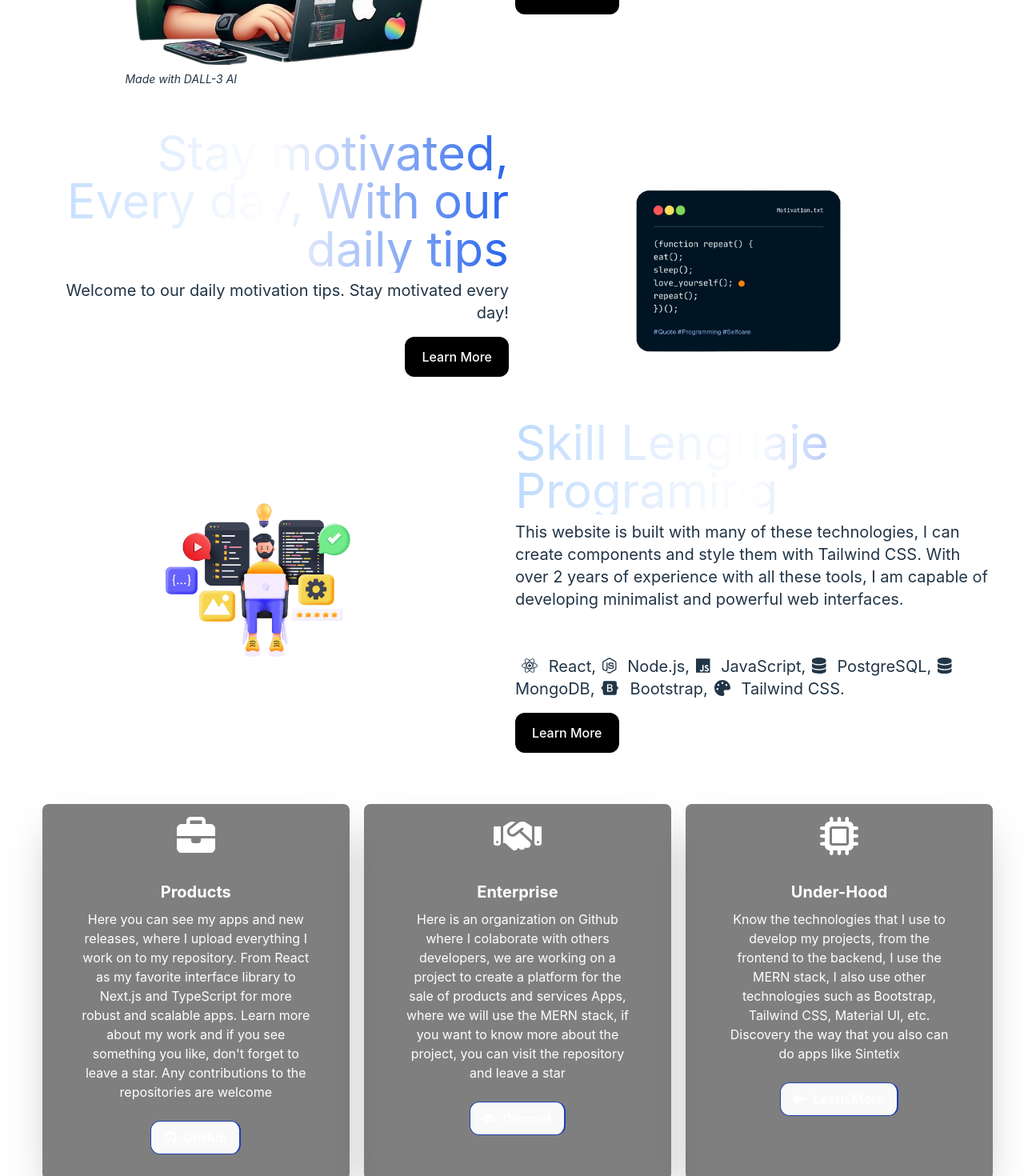
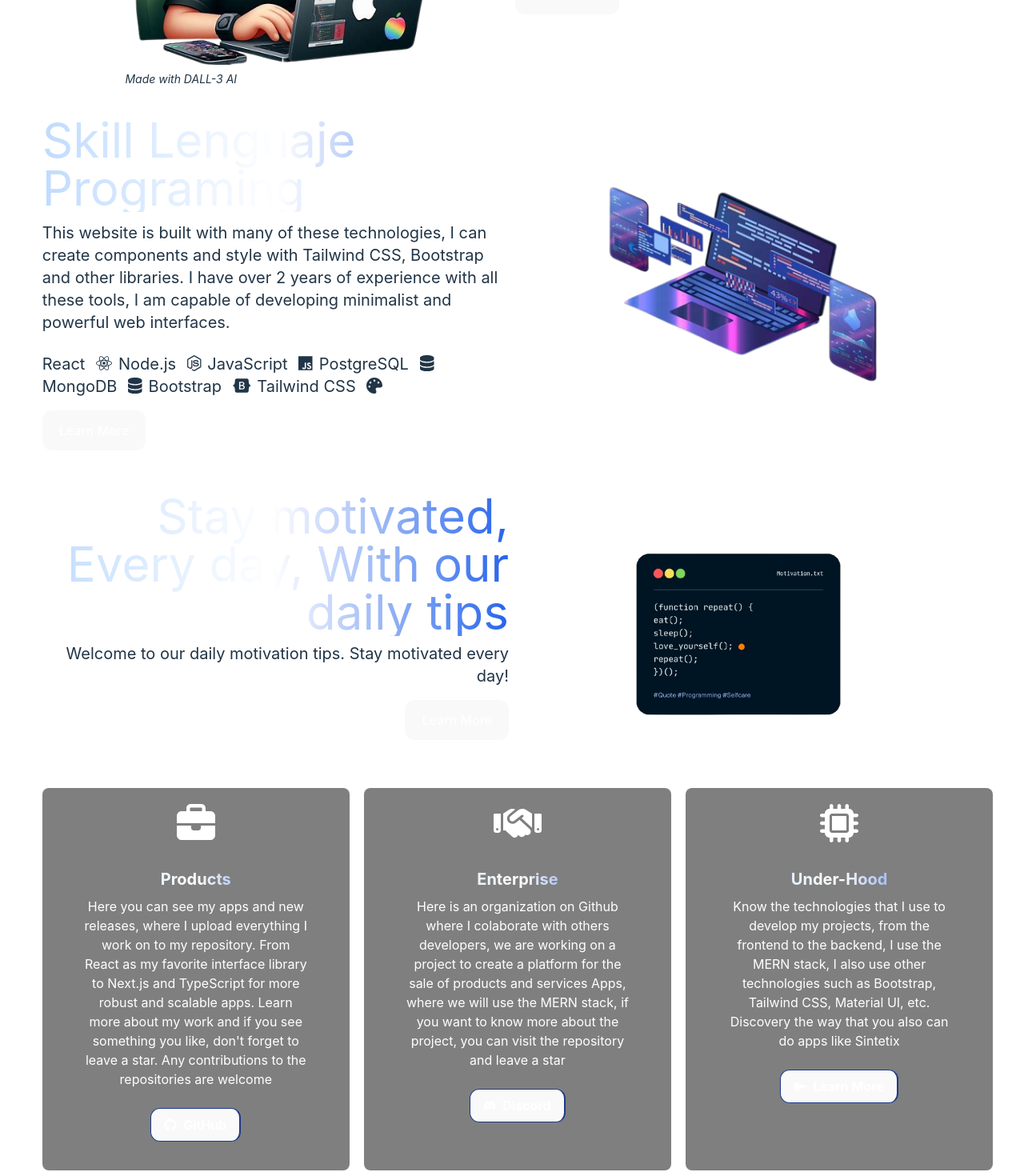
Before and after one commit to LennyDevX/Portafolio, a React (Vite) app: page / in a window 1280 px wide. Shown: the part 440-1910 px from the top of the page at 80% size. Built offline with nearby package versions, Linux system fonts and the light colour scheme.

Commit message:
Update styles and components

```diff
--- a/src/components/Card.jsx
+++ b/src/components/Card.jsx
@@ -25,15 +25,13 @@ const Card = ({ icon, title, description, buttonText, buttonIcon }) => {
         "text-center",
         "text-white",
         "bg-black bg-opacity-50", // Cambia el color de fondo a negro semi-transparente
-        "shadow-2xl",
-        "mt-10",
+        "mt-4",
         "mb-5",
-        "p-4",
+        "p-5",
         "transition-colors",
         "duration-400",
         "group",
-        "hover:bg-white", // Cambia el color de fondo a blanco al hacer hover
-        "hover:text-black", // Cambia el color del texto a negro al hacer hover
+        "hover:text-white", // Cambia el color del texto a blanco al hacer hover
         "hover:shadow-2xl",
         "mx-2",
         "md:mx-0"
@@ -42,7 +40,7 @@ const Card = ({ icon, title, description, buttonText, buttonIcon }) => {
     const paragraphClasses = classNames(
         "m-2",
         "text-white",
-        "group-hover:text-black", // Cambia el color del texto a negro al hacer hover
+        "group-hover:text-white", // Cambia el color del texto a blanco al hacer hover
         "transition",
         "duration-400",
     );
@@ -50,13 +48,13 @@ const Card = ({ icon, title, description, buttonText, buttonIcon }) => {
     let iconElement;
     switch (icon) {
         case 'building':
-            iconElement = <FontAwesomeIcon icon={faHandshake} size="3x" className="block mx-auto mb-4" />;
+            iconElement = <FontAwesomeIcon icon={faHandshake} size="3x" className="block mx-auto mb-4 group-hover:text-white" />;
             break;
         case 'briefcase':
-            iconElement = <FontAwesomeIcon icon={faBriefcase} size="3x" className="block mx-auto mb-4" />;
+            iconElement = <FontAwesomeIcon icon={faBriefcase} size="3x" className="block mx-auto mb-4 group-hover:text-white" />;
             break;
         case 'microchip':
-            iconElement = <FontAwesomeIcon icon={faMicrochip} size="3x" className="block mx-auto mb-4" />;
+            iconElement = <FontAwesomeIcon icon={faMicrochip} size="3x" className="block mx-auto mb-4 group-hover:text-white" />;
             break;
         default:
             iconElement = null;
@@ -65,13 +63,13 @@ const Card = ({ icon, title, description, buttonText, buttonIcon }) => {
     let buttonIconElement;
     switch (buttonIcon) {
         case 'github':
-            buttonIconElement = <FaGithub className="mr-2" />;
+            buttonIconElement = <FaGithub className="mr-2 group-hover:text-white" />;
             break;
         case 'discord':
-            buttonIconElement = <FaDiscord className="mr-2" />;
+            buttonIconElement = <FaDiscord className="mr-2 group-hover:text-white" />;
             break;
         case 'rocket':
-            buttonIconElement = <FaSpaceShuttle className="mr-2" />;
+            buttonIconElement = <FaSpaceShuttle className="mr-2 group-hover:text-white" />;
             break;
         default:
             buttonIconElement = null;
@@ -79,22 +77,21 @@ const Card = ({ icon, title, description, buttonText, buttonIcon }) => {
 
     return (
         <motion.div
-        className={cardClasses}
-        initial={{ opacity: 0,   }}
-        animate={{ opacity: 1, }}
-        transition={{ duration: 0.6, delay: 0.1}}
-        whileHover={{ scale: 1.05, backgroundColor: "#dddddd9a" }} // Cambia el valor de escala aquí y añade el cambio de color de fondo
-    >
+            className={cardClasses}
+            initial={{ opacity: 0 }}
+            animate={{ opacity: 1 }}
+            transition={{ duration: 0.6, delay: 0.1}}
+            whileHover={{ scale: 1.05 }} // Solo crece al hacer hover
+        >
             {iconElement}
             <div className= "px-6 py-4">
-                <div className="font-bold text-xl mb-2">{title}</div>
+                <div className="font-bold text-xl mb-2 bg-clip-text text-transparent bg-gradient-to-r from-blue-200 via-white to-blue-600">{title}</div>
                 <p className={paragraphClasses}>
                     {description}
                 </p>
-
-                <button type="button" className="mt-4 border-r-2 border-blue-800 transform transition-transform hover:scale-110 hover:text-black font-bold py-2 px-4 rounded-xl inline-flex items-center">
-                {buttonIconElement}
-                {buttonText}
+                <button type="button" className="mt-4 border-r-2 border-blue-900 transform transition-transform hover:scale-110 group-hover:text-white font-bold py-2 px-4 rounded-xl inline-flex items-center">
+                    {buttonIconElement}
+                    {buttonText}
                 </button>
             </div>
         </motion.div>
--- a/src/components/Footer.jsx
+++ b/src/components/Footer.jsx
@@ -20,27 +20,27 @@ const Footer = () => {
             <div>
                 <ul className="space-y-3">
                     {['React.Doc', 'Next.JS', 'Vite'].map((enlace, index) => (
-                        <li key={index}><a href={links[enlace]} alt={`Ir a ${enlace}`} className="hover:underline" rel="noopener">{enlace}</a></li>
+                        <li key={index}><a href={links[enlace]} alt={`Ir a ${enlace}`} className="hover:underline" rel="noopener" target="_blank">{enlace}</a></li>
                     ))}
                 </ul>
             </div>
             <div>
                 <ul className="space-y-3">
                     {['About Sintetix', 'IA', 'Web'].map((enlace, index) => (
-                        <li key={index}><a href={links[enlace]} alt={`Ir a ${enlace}`} className="hover:underline" rel="noopener">{enlace}</a></li>
+                        <li key={index}><a href={links[enlace]} alt={`Ir a ${enlace}`} className="hover:underline" rel="noopener" target="_blank">{enlace}</a></li>
                     ))}
                 </ul>
             </div>
             <div>
                 <ul className="space-y-3 md:mt-0">
                     {['Copilot', 'Github Sintetix', 'Contacto'].map((enlace, index) => (
-                        <li key={index + 4}><a href={links[enlace]} alt={`Ir a ${enlace}`} className="hover:underline" rel="noopener">{enlace}</a></li>
+                        <li key={index + 4}><a href={links[enlace]} alt={`Ir a ${enlace}`} className="hover:underline" rel="noopener" target="_blank">{enlace}</a></li>
                     ))}
                 </ul>
             </div>
 
             <div className="col-span-full text-center md:mt-5 mt-7">
-                ©2024 Todos los derechos reservados.
+                ©2024 All rigths reserved. SintetixHub.com
                 <div className="mt-4">
                     <FontAwesomeIcon icon={faJsSquare} className="mx-2" />
                     <FontAwesomeIcon icon={faReact} className="mx-2" />
--- a/src/components/HeroSection.jsx
+++ b/src/components/HeroSection.jsx
@@ -14,7 +14,7 @@ const HeroSection = () => {
     const [subIndex, setSubIndex] = useState(0);
     const [reverse, setReverse] = useState(false);
     const [textVisible, setTextVisible] = useState(false);
-    const text = ["Hello, I'm Lenny", "Developer UI/UX", "Minimalist First", "Awesomen Styles", "Apps and much more...", "How Can I Help You?"];
+    const text = ["Hello, I'm Lenny", "Developer UI/UX", "Minimalist First", "Awesomen Styles", "Apps and much more", "How Can I Help You?"];
 
     const timerId = useRef(null);
 
@@ -92,7 +92,7 @@ useEffect(() => {
                         Welcome to my digital world, explore my own Apps and webs! If you are looking for more, I invite you to explore the Blog section with more info.
                     </motion.p>
                     <motion.button
-                        className="hero-section-button mt-4 inline-block bg-black text-white hover:bg-blue py-3 px-5 rounded-xl transform transition-transform duration-300 hover:scale-110"
+                        className="hero-section-button mt-4 inline-block text-white  py-3 px-5 rounded-xl transform transition-transform duration-300 hover:scale-110"
                         title="Learn more about our daily motivation tips"
                         initial={{ opacity: 0, }}
                         animate={{ opacity: 1, }}
--- a/src/components/Navbar.jsx
+++ b/src/components/Navbar.jsx
@@ -40,7 +40,8 @@ const Navbar = () => {
 
     const navClasses = classNames(
         'flex', 'items-center', 'justify-between', 'flex-wrap',
-        'bg-black', 'bg-opacity-50', 'p-6', 'rounded-lg', 'shadow', 'text-white'
+        'p-6', 'rounded-lg', '', 'text-white', 'text-center',
+
     );
 
     const buttonClasses = classNames(
@@ -51,7 +52,7 @@ const Navbar = () => {
     return (
         <nav className={navClasses}>
             <div className="flex items-center flex-shrink-0 mr-6">
-                <span className="font-semibold text-xl tracking-tight">LennyDevX</span>
+                <span className="font-semibold italic text-xl tracking-tight shadow-2xl">LennyDevX</span>
             </div>
             <div className="block lg:hidden">
                 <button onClick={toggleMenu} className={buttonClasses}>
--- a/src/components/SecondHero.jsx
+++ b/src/components/SecondHero.jsx
@@ -42,7 +42,7 @@ const SecondHero = () => {
                     Welcome to our daily motivation tips. Stay motivated every day!
                 </p>
                 <motion.button
-                    className="hero-section-button mt-4 inline-block bg-black text-white py-3 px-5 rounded-xl transform transition-transform duration-300 hover:scale-110"
+                    className="hero-section-button mt-4 inline-block text-white  py-3 px-5 rounded-xl transform transition-transform duration-300 hover:scale-110"
                     title="Learn more about our daily motivation tips"
                     initial={{ opacity: 0, }}
                     animate={{ opacity: 1, }}
--- a/src/components/ThirdHero.jsx
+++ b/src/components/ThirdHero.jsx
@@ -4,7 +4,7 @@ import { faReact, faNodeJs, faJs, faBootstrap } from '@fortawesome/free-brands-s
 import { faDatabase } from '@fortawesome/free-solid-svg-icons';
 import { faPalette } from '@fortawesome/free-solid-svg-icons';
 import { motion } from 'framer-motion';
-import LennyDev from '/LennyDev4.png';
+import LennyDev from '/LennyDev6.png';
 
 const ThirdHero = () => {
     const image = {
@@ -15,7 +15,7 @@ const ThirdHero = () => {
     };
 
     return (
-        <motion.div className="hero-section flex flex-col md:flex-row items-center justify-center px-2 md:px-4 mt-2 md:mt-4"
+        <motion.div className="hero-section flex flex-col md:flex-row-reverse items-center justify-center px-2 md:px-4 mt-2 md:mt-4"
             initial={{ opacity: 0 }}
             animate={{ opacity: 1 }}
             transition={{ duration: 1 }}
@@ -26,14 +26,14 @@ const ThirdHero = () => {
                 transition={{ duration: 1 }}
             >
                 <div className="w-2/4 md:w-full mx-auto md:max-w-sm items-center">
-                    <motion.img className="rounded-full" src={image.src} alt={image.alt} loading="lazy" width={image.width} height={image.height}
+                    <motion.img className=" image-xl" src={image.src} alt={image.alt} loading="lazy" width={image.width} height={image.height}
                         initial={{ opacity: 0, x: -100 }}
                         animate={{ opacity: 1, x: 0 }}
                         transition={{ duration: 1.5, delay: 0.5 }}
                     />
                 </div>
             </motion.div>
-            <motion.div className="w-full md:w-1/2 text-center md:text-left mt-2 md:mt-4"
+            <motion.div className="w-full md:w-1/2 text-center md:text-left mt-2 md:mt-5 ml-2"
                 initial={{ opacity: 0, y: 100 }}
                 animate={{ opacity: 1, y: 0 }}
                 transition={{ duration: 0.5, delay: 0.5 }}
@@ -41,22 +41,21 @@ const ThirdHero = () => {
                 <h1 className="hero-section-title text-4xl md:text-6xl bg-clip-text text-transparent bg-gradient-to-r from-blue-200 via-white to-blue-600 min-h-[3.5rem] md:min-h-[4.5rem]">
                     Skill Lenguaje Programing
                 </h1>
-                <p className="hero-section-paragraph mt-2 text-lg md:text-xl">
-                        This website is built with many of these technologies, I can create components and style them with Tailwind CSS. With over 2 years of experience with all these tools, I am capable of developing minimalist and powerful web interfaces.
+                <p className="hero-section-paragraph mt-3 text-lg md:text-xl">
+                        This website is built with many of these technologies, I can create components and style with Tailwind CSS, Bootstrap and other libraries. I have over 2 years of experience with all these tools, I am capable of developing minimalist and powerful web interfaces.
                     </p>
                     <br/>
-                    <br/>
-                <p className="hero-section-paragraph mt-2 text-lg md:text-xl">
-                    <FontAwesomeIcon icon={faReact} className="mx-2" /> React,
-                    <FontAwesomeIcon icon={faNodeJs} className="mx-2" /> Node.js,
-                    <FontAwesomeIcon icon={faJs} className="mx-2" /> JavaScript,
-                    <FontAwesomeIcon icon={faDatabase} className="mx-2" /> PostgreSQL,
-                    <FontAwesomeIcon icon={faDatabase} className="mx-2" /> MongoDB,
-                    <FontAwesomeIcon icon={faBootstrap} className="mx-2" /> Bootstrap,
-                    <FontAwesomeIcon icon={faPalette} className="mx-2" /> Tailwind CSS.
+                <p className="hero-section-paragraph  text-lg md:text-xl">
+                    React <FontAwesomeIcon icon={faReact} className="mx-2" />
+                    Node.js <FontAwesomeIcon icon={faNodeJs} className="mx-2" />
+                    JavaScript <FontAwesomeIcon icon={faJs} className="mx-2" />
+                    PostgreSQL <FontAwesomeIcon icon={faDatabase} className="mx-2" />
+                    MongoDB <FontAwesomeIcon icon={faDatabase} className="mx-2" />
+                    Bootstrap <FontAwesomeIcon icon={faBootstrap} className="mx-2" />
+                    Tailwind CSS <FontAwesomeIcon icon={faPalette} className="mx-2" />
                 </p>
                 <motion.button
-                    className="hero-section-button mt-4 inline-block bg-black text-white py-3 px-5 rounded-xl transform transition-transform duration-300 hover:scale-110"
+                    className="hero-section-button mt-4 inline-block text-white  py-3 px-5 rounded-xl transform transition-transform duration-300 hover:scale-110"
                     title="Learn more about our daily motivation tips"
                     initial={{ opacity: 0, }}
                     animate={{ opacity: 1, }}
--- a/src/components/Trigger.jsx
+++ b/src/components/Trigger.jsx
@@ -34,10 +34,10 @@ function App() {
                 <HeroSection />
             </div>
             <div ref={refSecondHero} style={{visibility: inViewSecondHero ? 'visible' : 'hidden'}}>
-                <SecondHero />
+                <ThirdHero />
             </div>
             <div ref={refThirdHero} style={{visibility: inViewThirdHero ? 'visible' : 'hidden'}}>
-                <ThirdHero />
+                <SecondHero />
             </div>
             <div ref={refCard} style={{visibility: inViewCard ? 'visible' : 'hidden'}}>
                 <div className="grid grid-cols-1 md:grid-cols-2 lg:grid-cols-3 gap-2 ml-6 mt-6">
--- a/styles/index.css
+++ b/styles/index.css
@@ -9,7 +9,7 @@
 
   color-scheme: light dark;
   color: rgba(255, 255, 255, 0.87);
-  background-color: #242424;
+  background-color: #000000;
 
   text-rendering: optimizeLegibility;
   -webkit-font-smoothing: antialiased;
```
Also changed, not shown: public/LennyDev5.png (added), public/LennyDev6.png (added).
